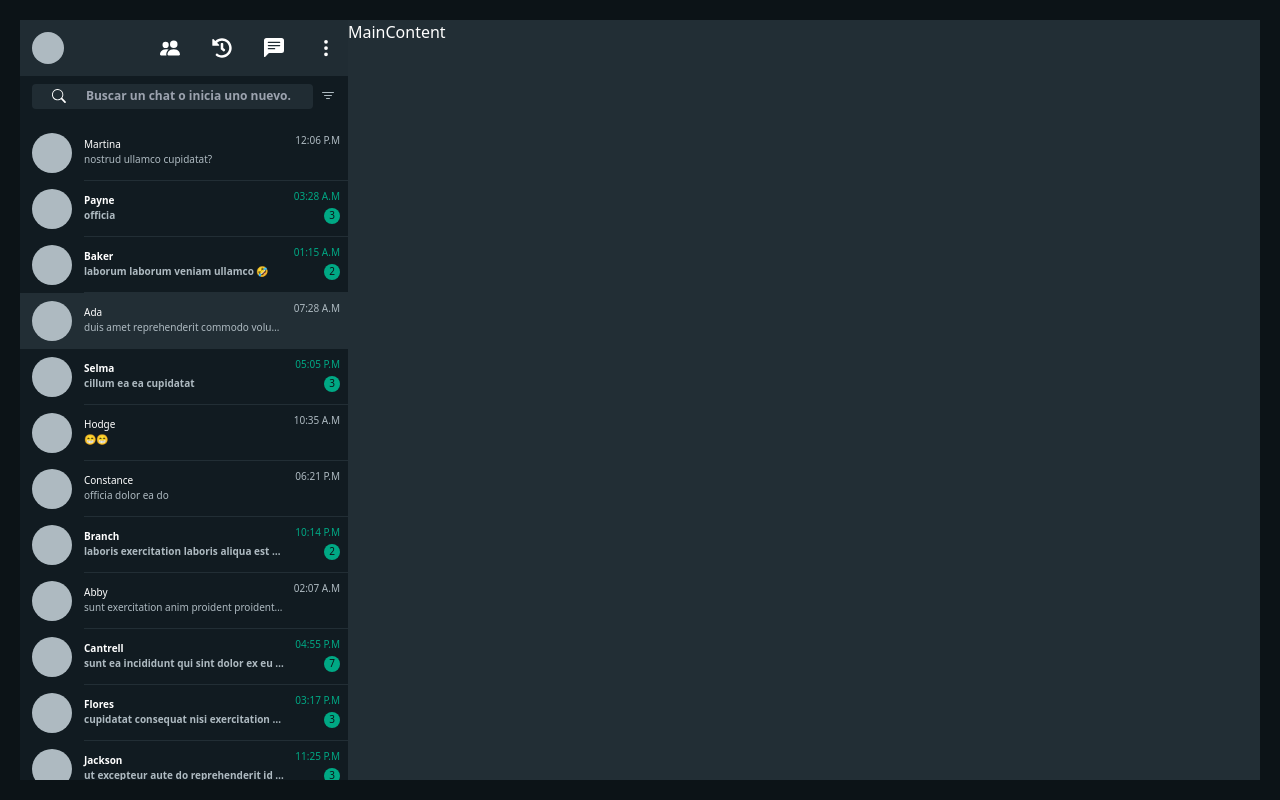
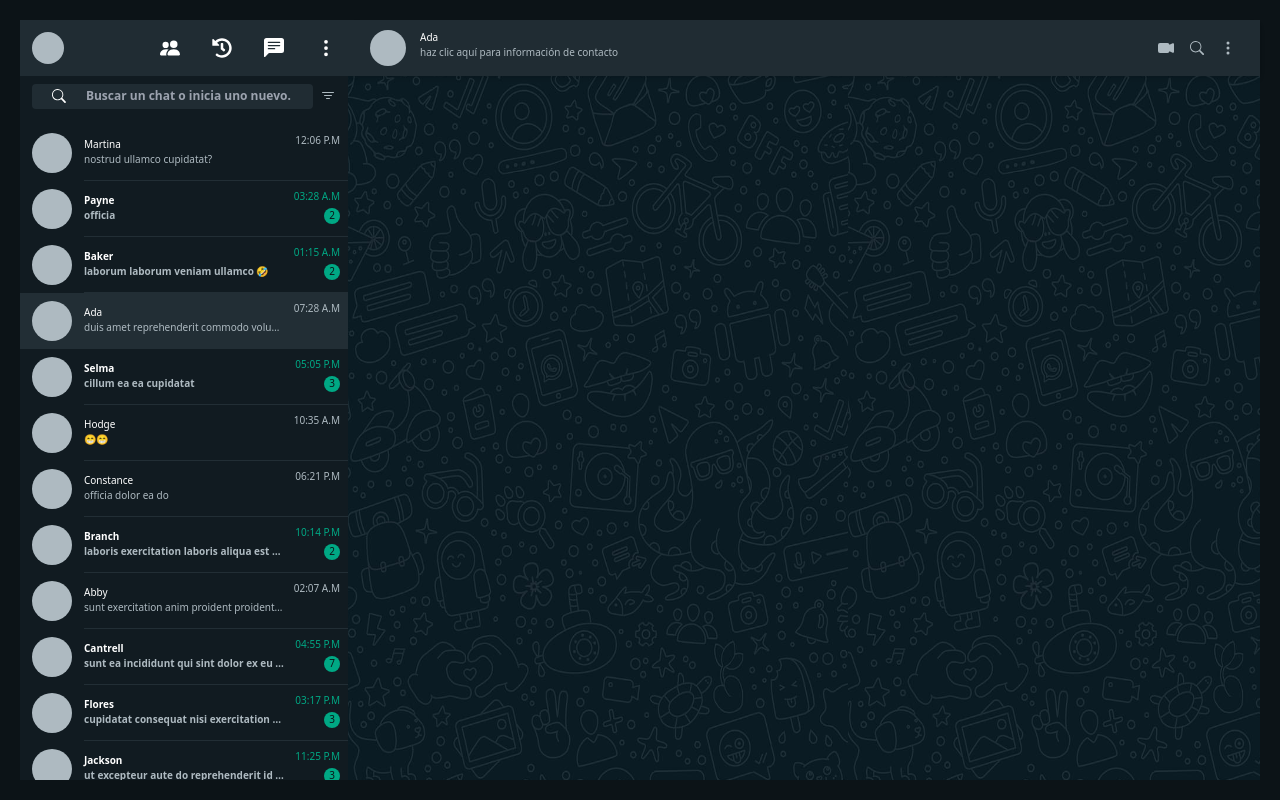
Before and after one commit to CarlosHdz7/whatsapp-ui, a React (Vite) app: page / in a window 1280 px wide. Built offline with nearby package versions, Linux system fonts and the light colour scheme.

Commit message:
:sparkles: Add secondary navbar and chat background

```diff
--- a/src/components/MainContent/MainContent.tsx
+++ b/src/components/MainContent/MainContent.tsx
@@ -1,5 +1,11 @@
+import SecondaryNavbar from './SecondaryNavbar/SecondaryNavbar';
+
 const MainContent = () => {
-  return <div className="bg-gray-25 w-full text-white">MainContent</div>;
+  return (
+    <div className="bg-gray-25 w-full text-white bg-chats bg-repeat bg-[length:500px_1000px]">
+      <SecondaryNavbar />
+    </div>
+  );
 };
 
 export default MainContent;
--- /dev/null
+++ b/src/components/MainContent/SecondaryNavbar/SecondaryNavbar.tsx
@@ -0,0 +1,36 @@
+import {
+  BsFillCameraVideoFill,
+  BsSearch,
+  BsThreeDotsVertical,
+} from 'react-icons/bs';
+
+const SecondaryNavbar = () => {
+  return (
+    <div className="w-full h-14 bg-gray-50 p-2 flex justify-between items-center shadow-md">
+      <div className="flex h-auto">
+        <div className="flex items-center justify-center w-16 ">
+          <div className="rounded-3xl bg-gray-1 h-9 w-9" />
+        </div>
+        <div className="text-[10px]">
+          <span>Ada</span>
+          <p className="text-gray-1">
+            haz clic aquí para información de contacto
+          </p>
+        </div>
+      </div>
+      <div className="flex gap-x-4 pr-4 items-center text-gray-1">
+        <span>
+          <BsFillCameraVideoFill />
+        </span>
+        <span>
+          <BsSearch size={14} />
+        </span>
+        <span>
+          <BsThreeDotsVertical />
+        </span>
+      </div>
+    </div>
+  );
+};
+
+export default SecondaryNavbar;
--- /dev/null
+++ b/src/components/MainContent/SecondaryNavbar/index.tsx
@@ -0,0 +1 @@
+export { default } from './SecondaryNavbar';
--- a/src/data/contacts.ts
+++ b/src/data/contacts.ts
@@ -31,7 +31,7 @@ export const contacts: ContactsType[] = [
     picture: 'http://placehold.it/32x32',
     lastConexion: '03:28 A.M',
     message: 'officia',
-    numberOfMessage: 3,
+    numberOfMessage: 2,
     statusMessage: 'sent',
   },
   {
--- a/src/index.css
+++ b/src/index.css
@@ -11,7 +11,7 @@
     @apply bg-gray-1 rounded-xl border-l-0 border-r-0;
   }
 }
-
-/* * {
+/*
+* {
   border: 1px solid red;
 } */
--- a/tailwind.config.js
+++ b/tailwind.config.js
@@ -14,6 +14,9 @@ export default {
           1: '#AEBAC1',
         },
       },
+      backgroundImage: {
+        chats: 'url(./public/wallpaper.jpg)',
+      },
     },
   },
   plugins: [],
```
Also changed, not shown: public/wallpaper.jpg (added).
